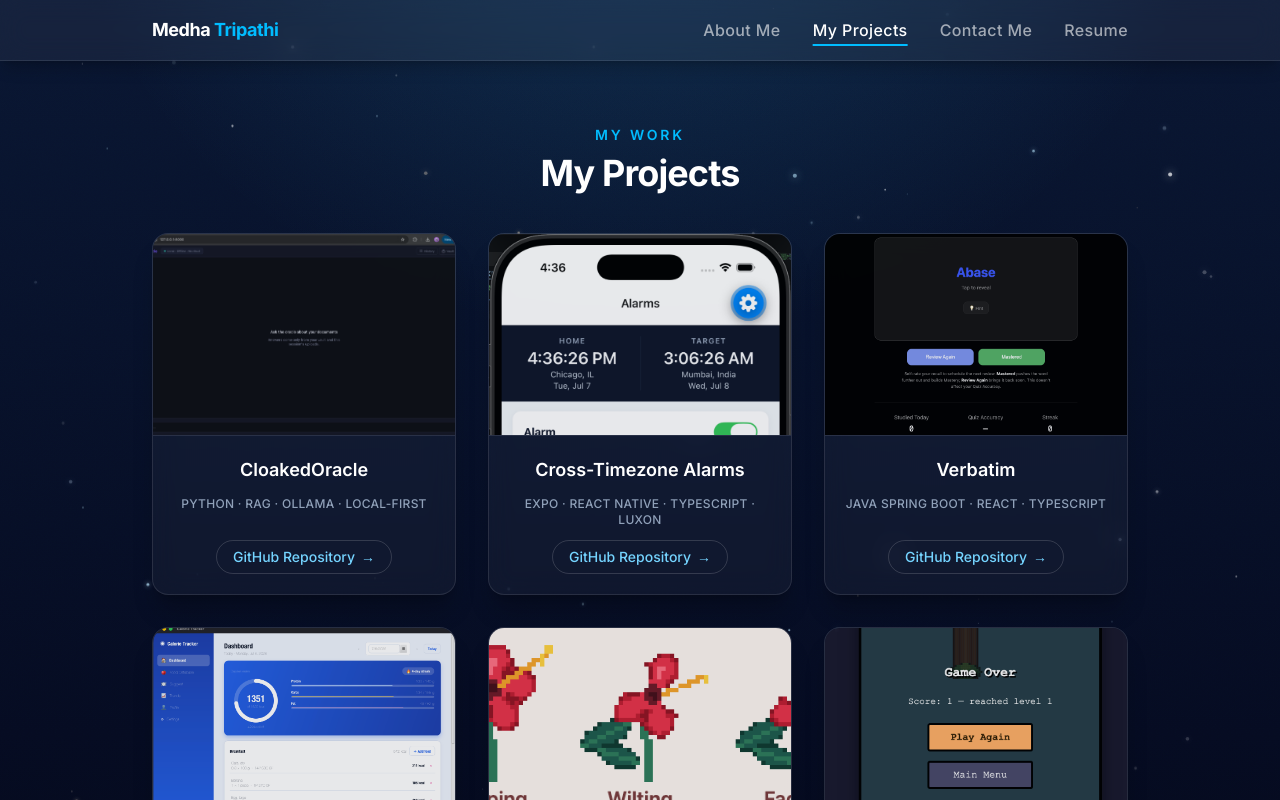
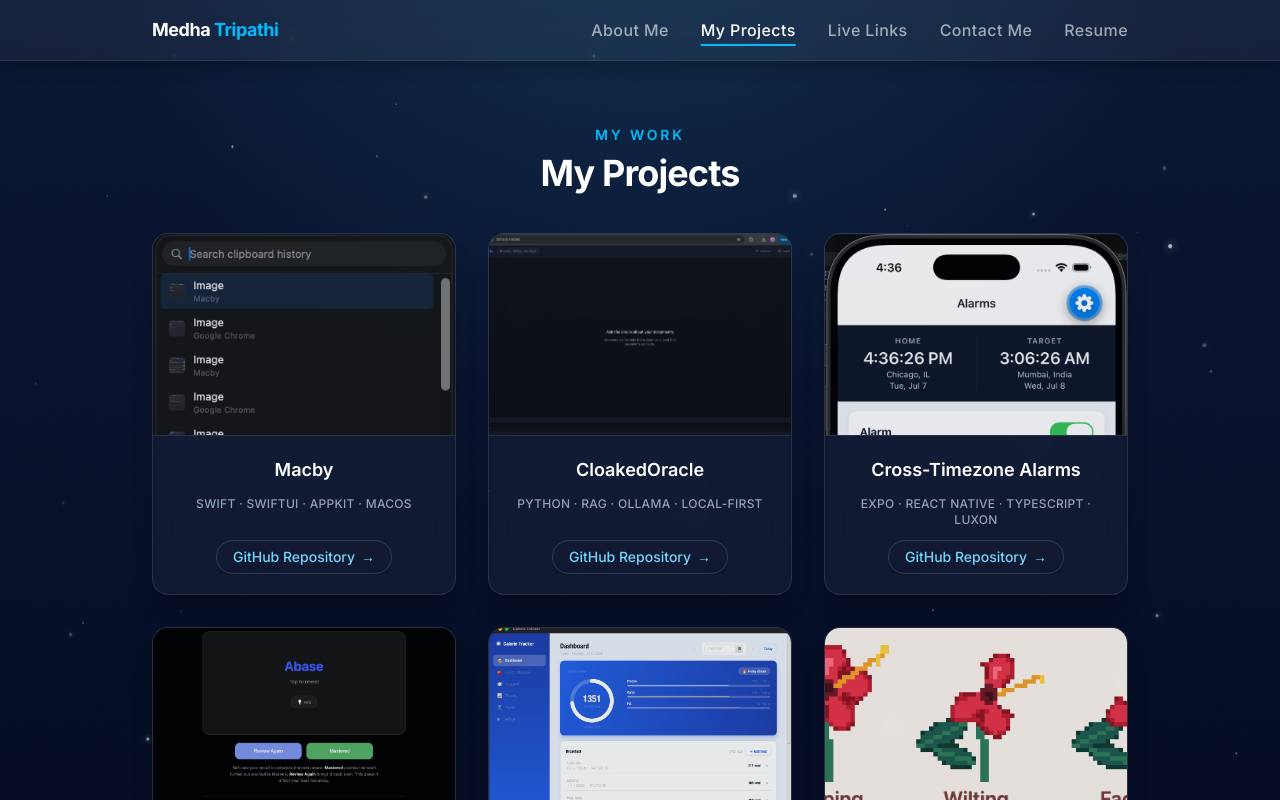
Before and after one commit to tmedha/tmedha.github.io, a React (Vite) app: page /#/projects in a window 1280 px wide. Shown: the top 800 px of the page. Built offline with nearby package versions, Linux system fonts and the light colour scheme.

Commit message:
Show branch links of gh pages

```diff
--- a/src/App.jsx
+++ b/src/App.jsx
@@ -4,6 +4,7 @@ import Footer from './components/Footer.jsx'
 import StarField from './components/StarField.jsx'
 import About from './pages/About.jsx'
 import Projects from './pages/Projects.jsx'
+import LiveLinks from './pages/LiveLinks.jsx'
 import Contact from './pages/Contact.jsx'
 
 function App() {
@@ -29,6 +30,7 @@ function App() {
           <Routes>
             <Route path="/" element={<About />} />
             <Route path="/projects" element={<Projects />} />
+            <Route path="/live" element={<LiveLinks />} />
             <Route path="/contact" element={<Contact />} />
           </Routes>
         </main>
--- a/src/components/Navbar.jsx
+++ b/src/components/Navbar.jsx
@@ -3,6 +3,7 @@ import { NavLink } from 'react-router-dom'
 const links = [
   { to: '/', label: 'About Me', end: true },
   { to: '/projects', label: 'My Projects' },
+  { to: '/live', label: 'Live Links' },
   { to: '/contact', label: 'Contact Me' },
 ]
 
--- /dev/null
+++ b/src/data/liveLinks.js
@@ -0,0 +1,34 @@
+// Projects deployed to GitHub Pages under the tmedha.com domain, so they can
+// be opened and used straight from the browser — no clone or build needed.
+//  - name: display name
+//  - blurb: one-line description of what you get when you open it
+//  - url:  the live URL
+//  - repo: full URL to the GitHub repository behind it
+const liveLinks = [
+  {
+    name: 'Macby',
+    blurb: 'Download the macOS clipboard manager installer.',
+    url: 'https://tmedha.com/macby-download',
+    repo: 'https://github.com/tmedha/macby-download',
+  },
+  {
+    name: 'Flappy Bird',
+    blurb: 'The arcade classic, rebuilt in plain JavaScript.',
+    url: 'https://tmedha.com/flappy-bird',
+    repo: 'https://github.com/tmedha/flappy-bird',
+  },
+  {
+    name: 'Wordle',
+    blurb: 'Guess the five-letter word in six tries.',
+    url: 'https://tmedha.com/wordle',
+    repo: 'https://github.com/tmedha/wordle',
+  },
+  {
+    name: 'aksharamukha.js',
+    blurb: 'Transliterate between Indic scripts in your browser.',
+    url: 'https://tmedha.com/aksharamukha.js',
+    repo: 'https://github.com/tmedha/aksharamukha.js',
+  },
+]
+
+export default liveLinks
--- a/src/data/projects.js
+++ b/src/data/projects.js
@@ -7,6 +7,12 @@
 const base = import.meta.env.BASE_URL
 
 const projects = [
+  {
+    name: 'Macby',
+    tech: 'Swift · SwiftUI · AppKit · macOS',
+    image: `${base}projects/macby.png`,
+    repo: 'https://github.com/tmedha/macby',
+  },
   {
     name: 'CloakedOracle',
     tech: 'Python · RAG · Ollama · Local-First',
--- /dev/null
+++ b/src/pages/LiveLinks.jsx
@@ -0,0 +1,48 @@
+import liveLinks from '../data/liveLinks.js'
+import SectionHeading from '../components/SectionHeading.jsx'
+import { cardInteractive } from '../lib/styles.js'
+
+function LiveLinks() {
+  return (
+    <section className="flex flex-col items-center">
+      <SectionHeading eyebrow="Try them out">Live Links</SectionHeading>
+      <p className="-mt-6 mb-10 text-center text-lg text-slate-300">
+        Projects you can open and use right now — nothing to install.
+      </p>
+
+      <ul className="grid w-full gap-6 sm:grid-cols-2">
+        {liveLinks.map(({ name, blurb, url, repo }) => (
+          <li key={url}>
+            <article className={`${cardInteractive} group flex h-full flex-col gap-3 p-6`}>
+              <a
+                href={url}
+                target="_blank"
+                rel="noreferrer"
+                className="text-lg font-semibold text-white"
+              >
+                {name}
+                <span className="ml-1.5 inline-block text-sky-300 transition-transform duration-200 group-hover:translate-x-0.5">
+                  ↗
+                </span>
+              </a>
+              <p className="text-sm text-slate-300">{blurb}</p>
+              <p className="font-mono text-xs text-slate-500">
+                {url.replace('https://', '')}
+              </p>
+              <a
+                href={repo}
+                target="_blank"
+                rel="noreferrer"
+                className="mt-auto self-start pt-2 text-sm font-medium text-sky-300 transition hover:text-sky-200"
+              >
+                GitHub Repository →
+              </a>
+            </article>
+          </li>
+        ))}
+      </ul>
+    </section>
+  )
+}
+
+export default LiveLinks
```
Also changed, not shown: public/projects/macby.png (added).
